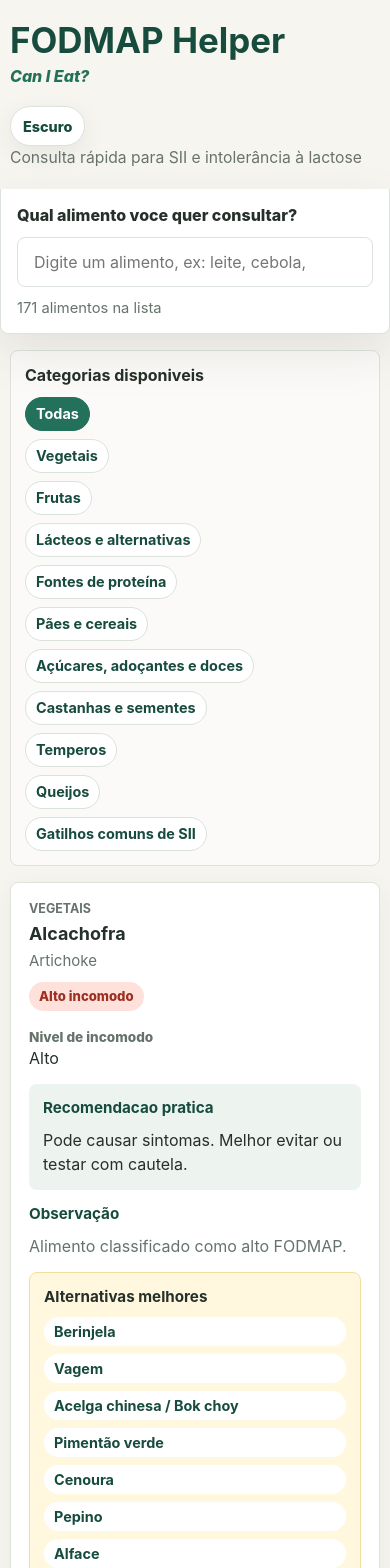
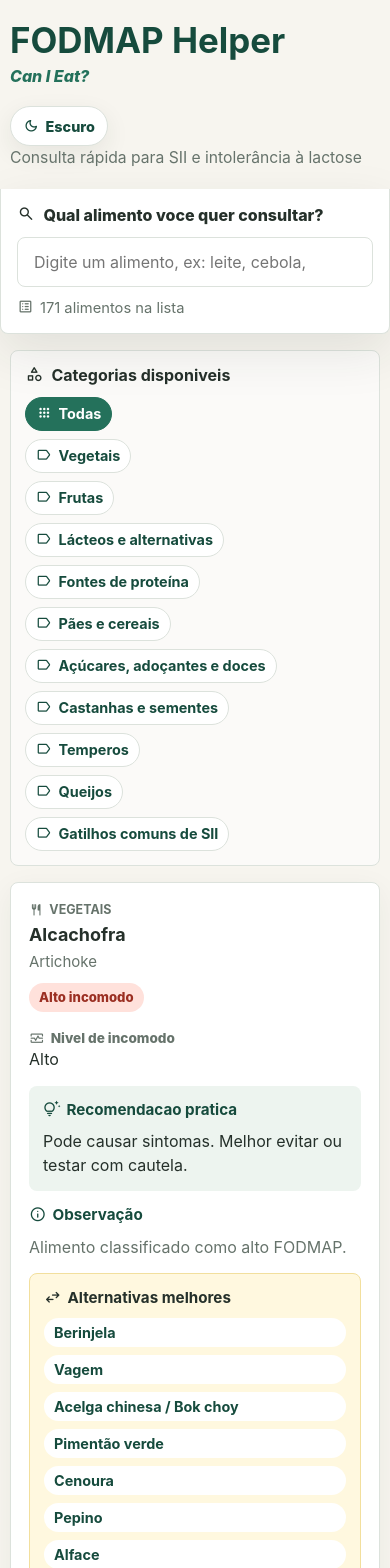
Before and after one commit to dev-hrq/fodmap-helper, a Vue app: page / in a window 390 px wide. Shown: the top 1568 px of the page. Built offline with nearby package versions, Linux system fonts and the light colour scheme.

Commit message:
Add page icons

```diff
--- a/index.html
+++ b/index.html
@@ -3,6 +3,12 @@
   <head>
     <meta charset="UTF-8" />
     <link rel="icon" type="image/svg+xml" href="/favicon.svg" />
+    <link rel="preconnect" href="https://fonts.googleapis.com" />
+    <link rel="preconnect" href="https://fonts.gstatic.com" crossorigin />
+    <link
+      href="https://fonts.googleapis.com/css2?family=Material+Symbols+Rounded:opsz,wght,FILL,GRAD@24,500,0,0"
+      rel="stylesheet"
+    />
     <meta name="viewport" content="width=device-width, initial-scale=1.0" />
     <title>fodmap-helper</title>
   </head>
--- a/src/App.vue
+++ b/src/App.vue
@@ -88,6 +88,9 @@ onBeforeUnmount(() => {
           :aria-label="themeButtonLabel"
           @click="toggleTheme"
         >
+          <span class="material-symbols-rounded" aria-hidden="true">
+            {{ currentTheme === 'dark' ? 'light_mode' : 'dark_mode' }}
+          </span>
           {{ currentTheme === 'dark' ? 'Claro' : 'Escuro' }}
         </button>
       </div>
@@ -99,7 +102,10 @@ onBeforeUnmount(() => {
     <FoodSearch v-model="query" :result-count="results.length" />
 
     <aside class="category-list" aria-labelledby="category-list-title">
-      <h2 id="category-list-title">Categorias disponiveis</h2>
+      <h2 id="category-list-title">
+        <span class="material-symbols-rounded" aria-hidden="true">category</span>
+        Categorias disponiveis
+      </h2>
       <ul>
         <li>
           <button
@@ -108,6 +114,7 @@ onBeforeUnmount(() => {
             :class="{ 'category-list__button--active': selectedCategory === null }"
             @click="selectedCategory = null"
           >
+            <span class="material-symbols-rounded" aria-hidden="true">apps</span>
             Todas
           </button>
         </li>
@@ -118,6 +125,7 @@ onBeforeUnmount(() => {
             :class="{ 'category-list__button--active': selectedCategory === category }"
             @click="selectedCategory = category"
           >
+            <span class="material-symbols-rounded" aria-hidden="true">label</span>
             {{ category }}
           </button>
         </li>
@@ -136,9 +144,11 @@ onBeforeUnmount(() => {
 
     <footer class="app-footer">
       <p>
+        <span class="material-symbols-rounded" aria-hidden="true">health_and_safety</span>
         Uso pessoal e informativo. Não substitui orientação médica ou nutricional.
       </p>
       <p class="app-footer__credit">
+        <span class="material-symbols-rounded" aria-hidden="true">code</span>
         Desenvolvido por Paulo Henrique de Souza.
         <a
           href="https://github.com/dev-hrq/fodmap-helper"
@@ -150,6 +160,7 @@ onBeforeUnmount(() => {
         · Site em constante construção.
       </p>
       <p class="app-footer__sources">
+        <span class="material-symbols-rounded" aria-hidden="true">source</span>
         Fontes:
         <a
           href="https://agenciadenoticias.ibge.gov.br/agencia-sala-de-imprensa/2013-agencia-de-noticias/releases/28646-pof-2017-2018-brasileiro-ainda-mantem-dieta-a-base-de-arroz-e-feijao-mas-consumo-de-frutas-e-legumes-e-abaixo-do-esperado"
@@ -184,7 +195,7 @@ onBeforeUnmount(() => {
       aria-label="Voltar ao topo da página"
       @click="scrollToTop"
     >
-      ↑
+      <span class="material-symbols-rounded" aria-hidden="true">keyboard_arrow_up</span>
     </button>
   </main>
 </template>
--- a/src/components/EmptyState.vue
+++ b/src/components/EmptyState.vue
@@ -6,7 +6,10 @@ defineProps<{
 
 <template>
   <section class="empty-state" aria-live="polite">
-    <h2>Nao encontramos "{{ query }}"</h2>
+    <h2>
+      <span class="material-symbols-rounded" aria-hidden="true">search_off</span>
+      Nao encontramos "{{ query }}"
+    </h2>
     <p>
       Alimento nao encontrado na base inicial. Tente buscar por outro nome ou
       consulte a composicao do alimento.
--- a/src/components/FoodResultCard.vue
+++ b/src/components/FoodResultCard.vue
@@ -26,7 +26,10 @@ const formatLactose = (containsLactose: LactosePresence): string =>
   <article class="food-card">
     <div class="food-card__header">
       <div>
-        <p class="food-card__category">{{ food.category }}</p>
+        <p class="food-card__category">
+          <span class="material-symbols-rounded" aria-hidden="true">restaurant</span>
+          {{ food.category }}
+        </p>
         <h2>{{ food.name }}</h2>
         <p class="food-card__subtitle">{{ food.nameEn }}</p>
       </div>
@@ -35,22 +38,34 @@ const formatLactose = (containsLactose: LactosePresence): string =>
 
     <dl class="food-card__details">
       <div>
-        <dt>Nivel de incomodo</dt>
+        <dt>
+          <span class="material-symbols-rounded" aria-hidden="true">monitor_heart</span>
+          Nivel de incomodo
+        </dt>
         <dd>{{ irritationLabels[food.irritationLevel] }}</dd>
       </div>
       <div v-if="food.containsLactose !== undefined">
-        <dt>Lactose</dt>
+        <dt>
+          <span class="material-symbols-rounded" aria-hidden="true">local_drink</span>
+          Lactose
+        </dt>
         <dd>{{ formatLactose(food.containsLactose) }}</dd>
       </div>
     </dl>
 
     <section class="food-card__recommendation">
-      <h3>Recomendacao pratica</h3>
+      <h3>
+        <span class="material-symbols-rounded" aria-hidden="true">tips_and_updates</span>
+        Recomendacao pratica
+      </h3>
       <p>{{ food.recommendation }}</p>
     </section>
 
     <section v-if="food.notes" class="food-card__notes">
-      <h3>Observação</h3>
+      <h3>
+        <span class="material-symbols-rounded" aria-hidden="true">info</span>
+        Observação
+      </h3>
       <p>{{ food.notes }}</p>
     </section>
 
@@ -59,7 +74,10 @@ const formatLactose = (containsLactose: LactosePresence): string =>
       class="food-card__alternatives"
       aria-label="Alternativas melhores da mesma categoria"
     >
-      <h3>Alternativas melhores</h3>
+      <h3>
+        <span class="material-symbols-rounded" aria-hidden="true">swap_horiz</span>
+        Alternativas melhores
+      </h3>
       <ul>
         <li v-for="alternative in food.alternatives" :key="alternative">
           {{ alternative }}
--- a/src/components/FoodSearch.vue
+++ b/src/components/FoodSearch.vue
@@ -12,6 +12,7 @@ const emit = defineEmits<{
 <template>
   <form class="food-search" role="search" @submit.prevent>
     <label class="food-search__label" for="food-search-input">
+      <span class="material-symbols-rounded" aria-hidden="true">search</span>
       Qual alimento voce quer consultar?
     </label>
     <div class="food-search__control">
@@ -30,10 +31,11 @@ const emit = defineEmits<{
         aria-label="Limpar busca"
         @click="emit('update:modelValue', '')"
       >
-        x
+        <span class="material-symbols-rounded" aria-hidden="true">close</span>
       </button>
     </div>
     <p class="food-search__meta">
+      <span class="material-symbols-rounded" aria-hidden="true">list_alt</span>
       {{ resultCount }} alimento{{ resultCount === 1 ? '' : 's' }} na lista
     </p>
   </form>
--- a/src/style.css
+++ b/src/style.css
@@ -101,6 +101,25 @@ button {
   cursor: pointer;
 }
 
+.material-symbols-rounded {
+  display: inline-flex;
+  flex: 0 0 auto;
+  align-items: center;
+  justify-content: center;
+  font-family: 'Material Symbols Rounded';
+  font-size: 1.15em;
+  font-style: normal;
+  font-weight: normal;
+  line-height: 1;
+  text-transform: none;
+  letter-spacing: normal;
+  white-space: nowrap;
+  direction: ltr;
+  font-feature-settings: 'liga';
+  -webkit-font-feature-settings: 'liga';
+  -webkit-font-smoothing: antialiased;
+}
+
 #app {
   min-height: 100vh;
 }
@@ -131,6 +150,9 @@ button {
 }
 
 .theme-toggle {
+  display: inline-flex;
+  align-items: center;
+  gap: 6px;
   flex: 0 0 auto;
   min-height: 40px;
   padding: 8px 12px;
@@ -193,6 +215,9 @@ h2 {
 }
 
 .food-search__label {
+  display: inline-flex;
+  align-items: center;
+  gap: 8px;
   color: var(--text);
   font-size: 1rem;
   font-weight: 800;
@@ -232,7 +257,14 @@ h2 {
   font-weight: 800;
 }
 
+.food-search__clear .material-symbols-rounded {
+  font-size: 1rem;
+}
+
 .food-search__meta {
+  display: inline-flex;
+  align-items: center;
+  gap: 6px;
   margin-bottom: 0;
   color: var(--text-muted);
   font-size: 0.92rem;
@@ -247,6 +279,9 @@ h2 {
 }
 
 .category-list h2 {
+  display: inline-flex;
+  align-items: center;
+  gap: 8px;
   margin-bottom: 12px;
   font-size: 1rem;
 }
@@ -261,6 +296,9 @@ h2 {
 }
 
 .category-list__button {
+  display: inline-flex;
+  align-items: center;
+  gap: 6px;
   padding: 7px 10px;
   border: 1px solid var(--border);
   border-radius: 999px;
@@ -315,6 +353,9 @@ h2 {
 }
 
 .food-card__category {
+  display: inline-flex;
+  align-items: center;
+  gap: 6px;
   margin-bottom: 6px;
   color: var(--text-muted);
   font-size: 0.78rem;
@@ -370,6 +411,9 @@ h2 {
 }
 
 .food-card__details dt {
+  display: inline-flex;
+  align-items: center;
+  gap: 6px;
   color: var(--text-muted);
   font-size: 0.85rem;
   font-weight: 800;
@@ -396,6 +440,9 @@ h2 {
 .food-card__recommendation h3,
 .food-card__notes h3,
 .food-card__alternatives h3 {
+  display: inline-flex;
+  align-items: center;
+  gap: 6px;
   margin: 0 0 10px;
   font-size: 0.95rem;
   line-height: 1.3;
@@ -442,6 +489,12 @@ h2 {
   text-align: left;
 }
 
+.empty-state h2 {
+  display: inline-flex;
+  align-items: center;
+  gap: 8px;
+}
+
 .empty-state p {
   margin-bottom: 0;
   color: var(--text-muted);
@@ -458,6 +511,11 @@ h2 {
 }
 
 .app-footer p {
+  display: inline-flex;
+  flex-wrap: wrap;
+  align-items: center;
+  justify-content: center;
+  gap: 5px;
   margin-bottom: 0;
 }
 
@@ -502,6 +560,10 @@ h2 {
   font-size: 1.25rem;
   font-weight: 800;
   line-height: 1;
+}
+
+.back-to-top .material-symbols-rounded {
+  font-size: 1.55rem;
 }
 
 .back-to-top:hover,
@@ -619,6 +681,10 @@ h2 {
     text-align: left;
   }
 
+  .app-footer p {
+    justify-content: flex-start;
+  }
+
   .app-footer__sources {
     justify-content: flex-start;
   }
```
